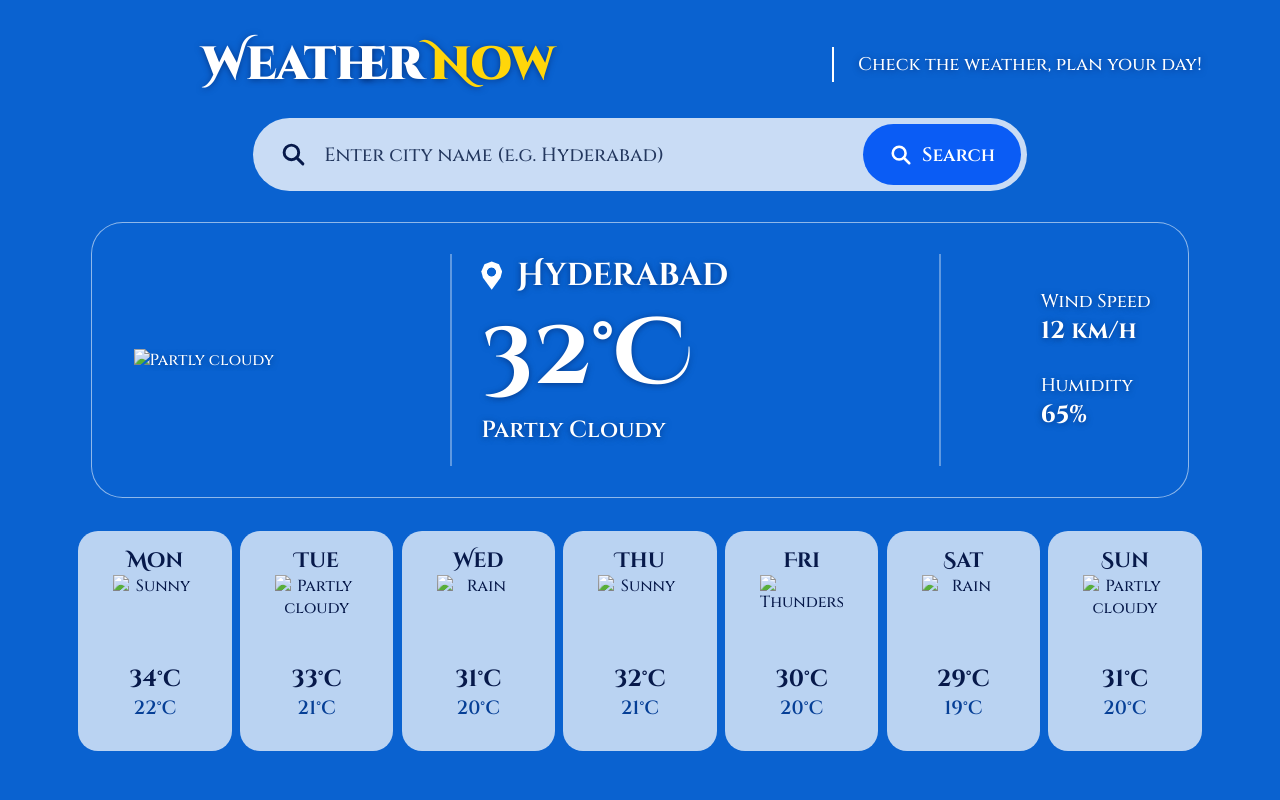
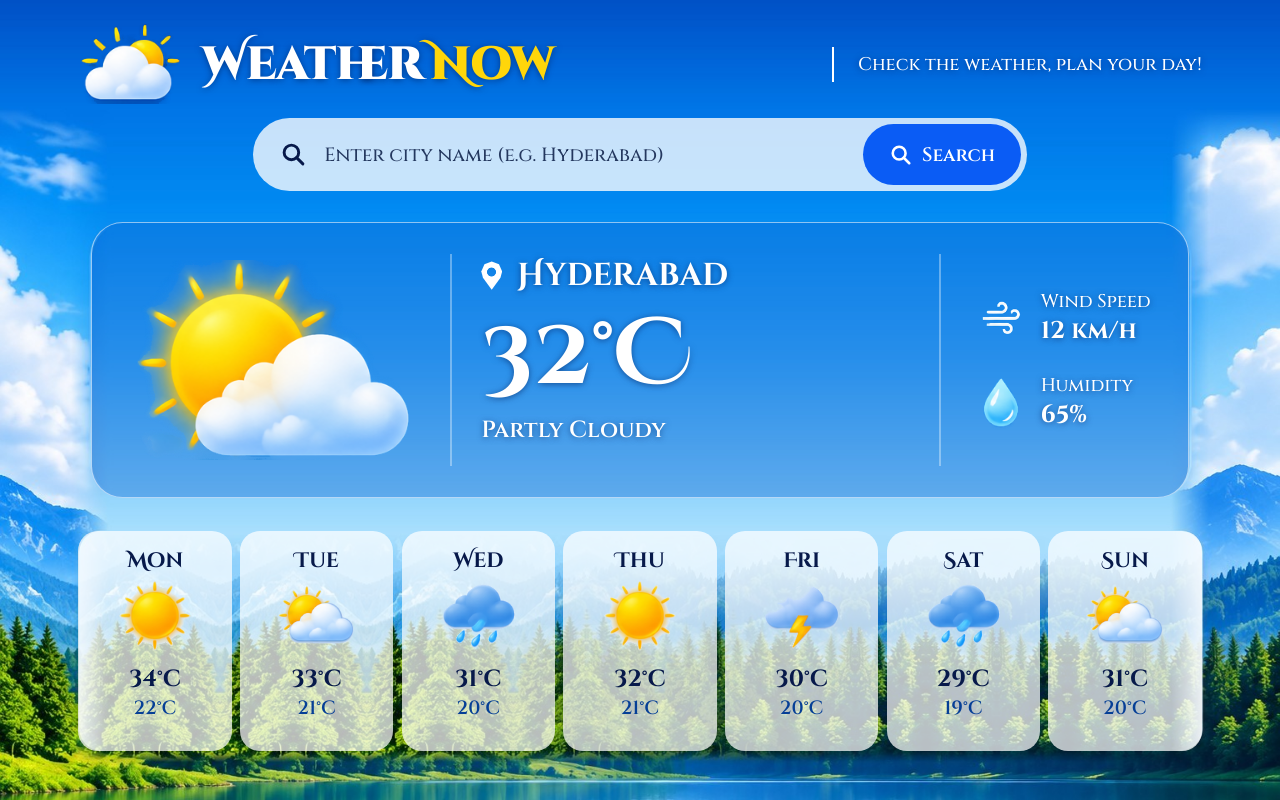
Before and after one commit to polamreddy-ajay-kumar/WEATHER-NOW, a plain HTML site: page index.html in a window 1280 px wide. Drawn offline with Linux system fonts and the light colour scheme; a script that the page names is missing.

Commit message:
Add files via upload

```diff
--- a/index.html
+++ b/index.html
@@ -11,7 +11,7 @@
   <main class="dashboard">
     <header>
       <div class="brand-row">
-        <h1><img class="logo" src="assets/logo.png" alt=""><span>Weather<span class="accent">Now</span></span></h1>
+        <h1><img class="logo" src="logo.png" alt=""><span>Weather<span class="accent">Now</span></span></h1>
         <p class="tagline">Check the weather, plan your day!</p>
       </div>
       <form class="search-form" role="search">
@@ -24,7 +24,7 @@
     </header>
 
     <section class="current-card" aria-labelledby="current-city">
-      <img class="current-icon" src="assets/partly-big.png" alt="Partly cloudy">
+      <img class="current-icon" src="partly-big.png" alt="Partly cloudy">
       <div class="current-main">
         <h2 id="current-city" class="current-city">Hyderabad</h2>
         <p class="current-temp">32°C</p>
@@ -32,12 +32,12 @@
       </div>
       <dl class="current-details">
         <div>
-          <img class="detail-icon" src="assets/wind.png" alt="">
+          <img class="detail-icon" src="wind.png" alt="">
           <dt>Wind Speed</dt>
           <dd class="current-wind">12 km/h</dd>
         </div>
         <div>
-          <img class="detail-icon" src="assets/drop.png" alt="">
+          <img class="detail-icon" src="drop.png" alt="">
           <dt>Humidity</dt>
           <dd class="current-humidity">65%</dd>
         </div>
@@ -49,43 +49,43 @@
       <ul class="forecast-row">
         <li class="forecast-card">
           <h3 class="forecast-day">Mon</h3>
-          <img class="forecast-icon" src="assets/sunny.png" alt="Sunny">
+          <img class="forecast-icon" src="sunny.png" alt="Sunny">
           <p class="forecast-max">34°C</p>
           <p class="forecast-min">22°C</p>
         </li>
         <li class="forecast-card">
           <h3 class="forecast-day">Tue</h3>
-          <img class="forecast-icon" src="assets/partly.png" alt="Partly cloudy">
+          <img class="forecast-icon" src="partly.png" alt="Partly cloudy">
           <p class="forecast-max">33°C</p>
           <p class="forecast-min">21°C</p>
         </li>
         <li class="forecast-card">
           <h3 class="forecast-day">Wed</h3>
-          <img class="forecast-icon" src="assets/rain.png" alt="Rain">
+          <img class="forecast-icon" src="rain.png" alt="Rain">
           <p class="forecast-max">31°C</p>
           <p class="forecast-min">20°C</p>
         </li>
         <li class="forecast-card">
           <h3 class="forecast-day">Thu</h3>
-          <img class="forecast-icon" src="assets/sunny.png" alt="Sunny">
+          <img class="forecast-icon" src="sunny.png" alt="Sunny">
           <p class="forecast-max">32°C</p>
           <p class="forecast-min">21°C</p>
         </li>
         <li class="forecast-card">
           <h3 class="forecast-day">Fri</h3>
-          <img class="forecast-icon" src="assets/storm.png" alt="Thunderstorm">
+          <img class="forecast-icon" src="storm.png" alt="Thunderstorm">
           <p class="forecast-max">30°C</p>
           <p class="forecast-min">20°C</p>
         </li>
         <li class="forecast-card">
           <h3 class="forecast-day">Sat</h3>
-          <img class="forecast-icon" src="assets/rain.png" alt="Rain">
+          <img class="forecast-icon" src="rain.png" alt="Rain">
           <p class="forecast-max">29°C</p>
           <p class="forecast-min">19°C</p>
         </li>
         <li class="forecast-card">
           <h3 class="forecast-day">Sun</h3>
-          <img class="forecast-icon" src="assets/partly.png" alt="Partly cloudy">
+          <img class="forecast-icon" src="partly.png" alt="Partly cloudy">
           <p class="forecast-max">31°C</p>
           <p class="forecast-min">20°C</p>
         </li>
--- a/style.css
+++ b/style.css
@@ -16,7 +16,7 @@ body {
   min-height: 100vh;
   font-family: "Cinzel", Georgia, serif;
   color: var(--white);
-  background: #0a62d0 url("assets/background.jpg") center top / cover fixed no-repeat;
+  background: #0a62d0 url("background.jpg") center top / cover fixed no-repeat;
 }
 
 .dashboard {
```
